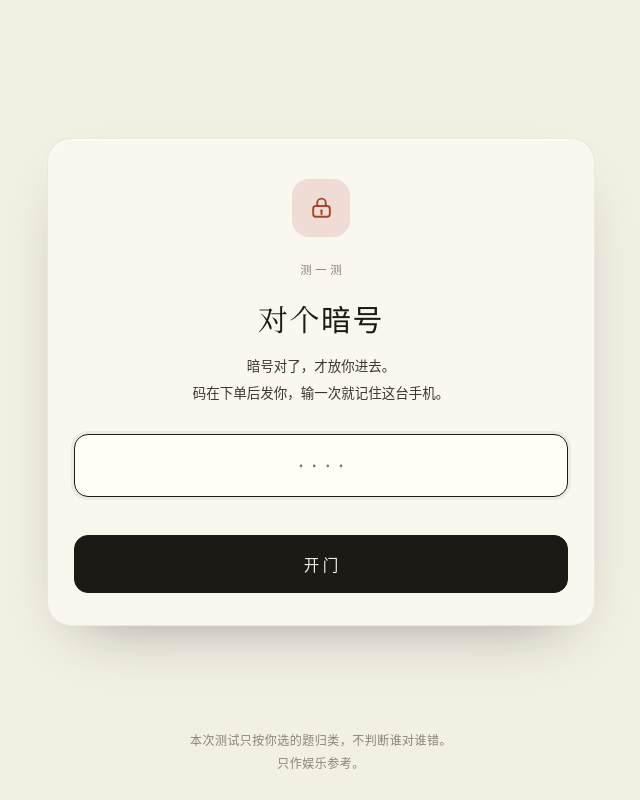
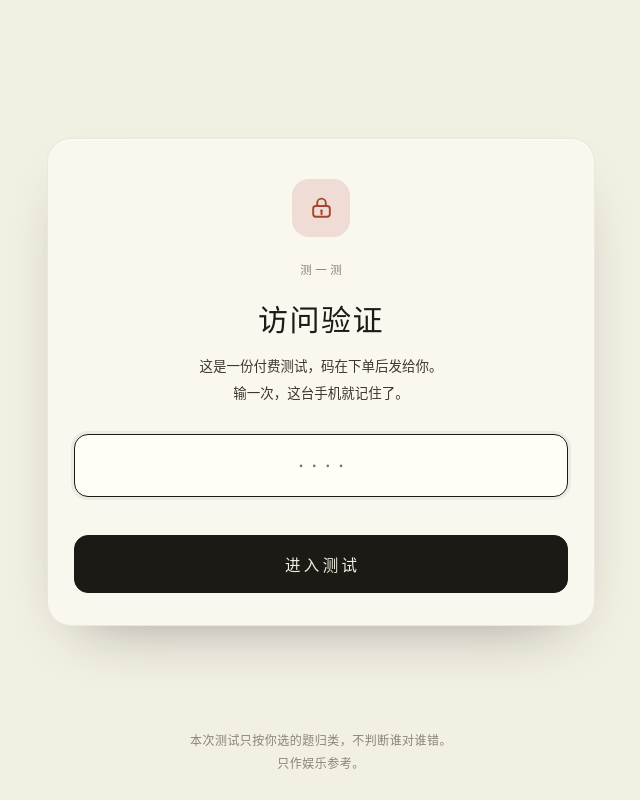
Before and after one commit to linkonmoney/zousan, a plain HTML site: page index.html in a window 1280 px wide. Shown: the whole page, without its empty margins (319-959 px from the left). Drawn offline with Linux system fonts and the light colour scheme.

Commit message:
Add files via upload

```diff
--- a/index.html
+++ b/index.html
@@ -178,11 +178,11 @@ body.locked{overflow:hidden}
       </svg>
     </div>
     <div class="g-cap">测一测</div>
-    <div class="g-t">对个暗号</div>
-    <p class="g-s">暗号对了，才放你进去。<br>码在下单后发你，输一次就记住这台手机。</p>
-    <input class="g-in" id="g-in" type="tel" inputmode="numeric" maxlength="4" placeholder="····" autocomplete="off" autocapitalize="off" spellcheck="false" aria-label="暗号">
+    <div class="g-t">访问验证</div>
+    <p class="g-s">这是一份付费测试，码在下单后发给你。<br>输一次，这台手机就记住了。</p>
+    <input class="g-in" id="g-in" type="tel" inputmode="numeric" maxlength="4" placeholder="····" autocomplete="off" autocapitalize="off" spellcheck="false" aria-label="访问码">
     <div class="g-err" id="g-err"></div>
-    <button class="btn" id="g-go">开门</button>
+    <button class="btn" id="g-go">进入测试</button>
   </div>
   <div class="g-foot">本次测试只按你选的题归类，不判断谁对谁错。<br>只作娱乐参考。</div>
 </div>
@@ -401,7 +401,7 @@ const ACCESS_CODE="7391";
       try{localStorage.setItem(KEY,'1');}catch(e){}
       leave();return;
     }
-    err.textContent='暗号不对，再看看你收到的信息';
+    err.textContent='码不对，再看看你收到的信息';
     inp.classList.add('err');
     setTimeout(()=>inp.classList.remove('err'),360);
     inp.value='';
```
